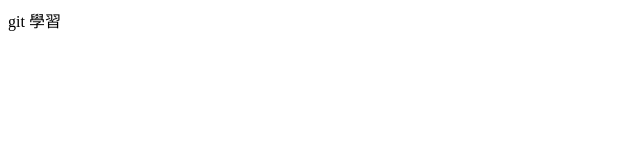
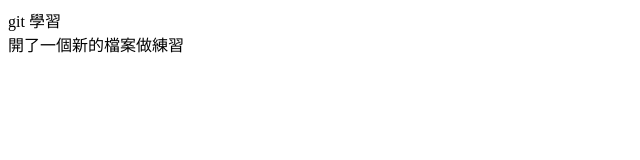
Before and after one commit to ts04670223/test, a plain HTML site: page index.html in a window 1280 px wide. Shown: the whole page, without its empty margins (0-640 px from the left). Drawn offline with Linux system fonts and the light colour scheme.

Commit message:
增加一行文字

```diff
--- a/index.html
+++ b/index.html
@@ -6,7 +6,7 @@
   <title>Document</title>
 </head>
 <body>
-  git 學習
-
+  git 學習</br>
+  開了一個新的檔案做練習</br>
 </body>
 </html>
```
